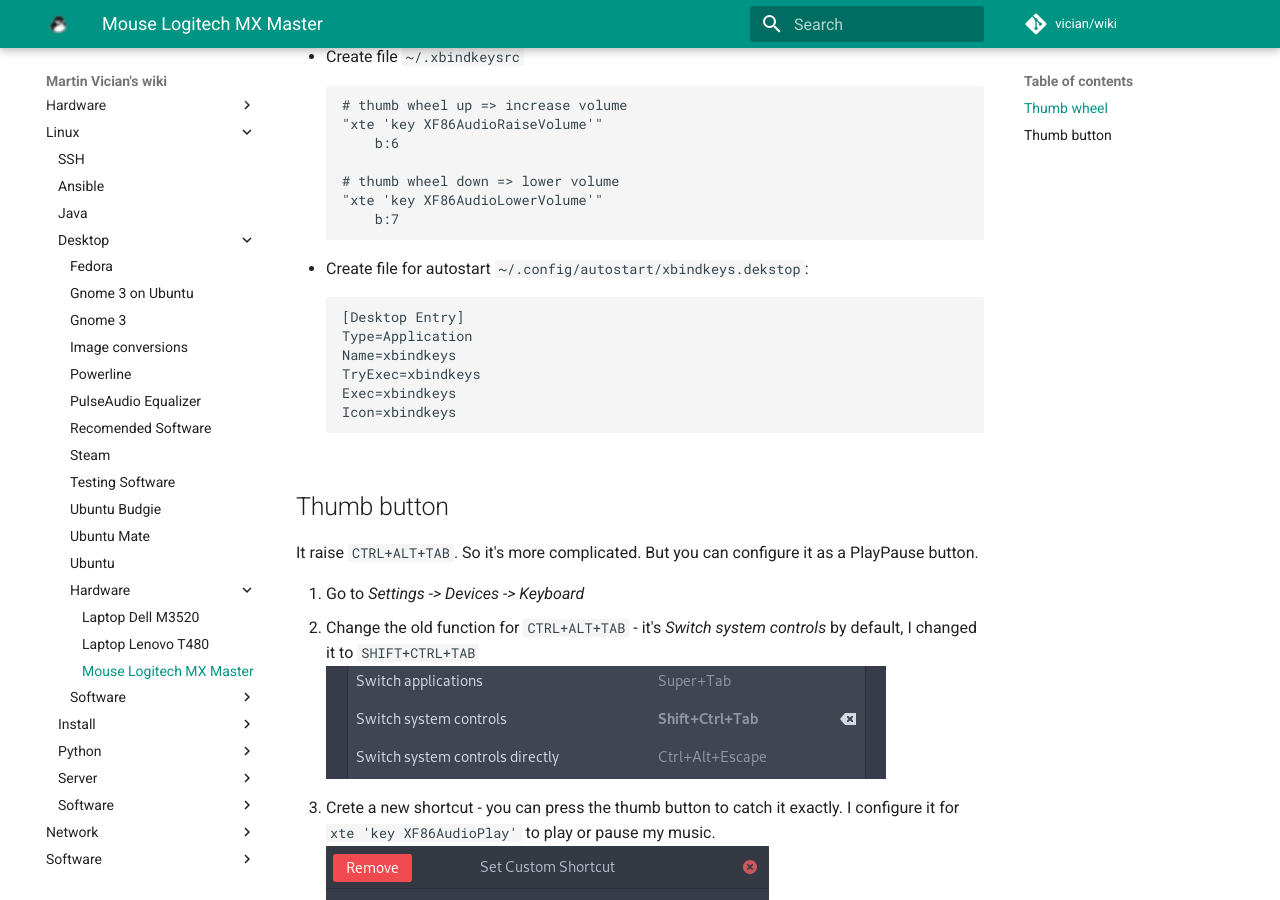
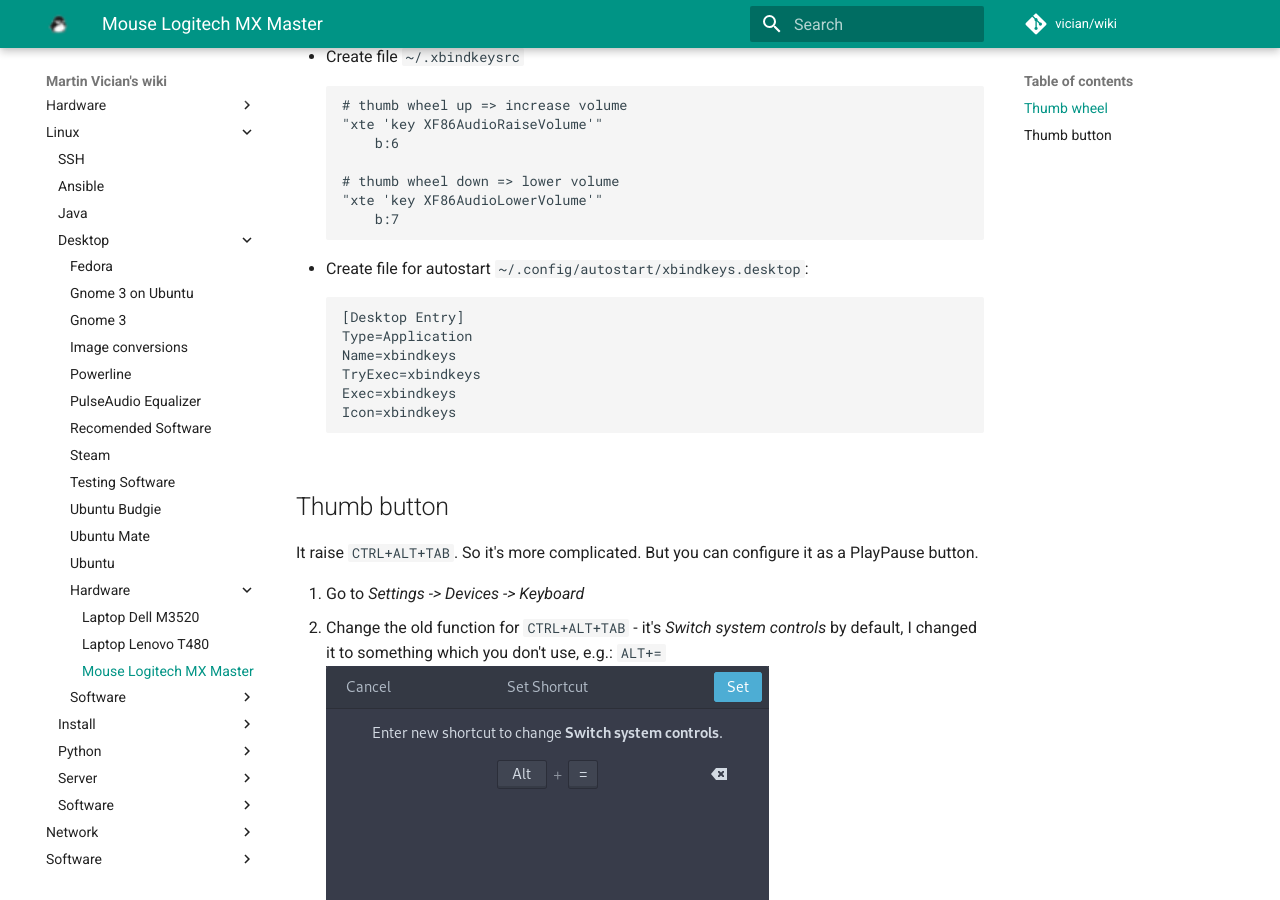
Before and after one commit to vician/wiki, an MkDocs documentation site: the page built from docs/linux/desktop/hardware/Mouse Logitech MX Master.md, in a window 1280 px wide and 900 px high, scrolled down 864 px. Built offline with MkDocs 1.6.1 and Material for MkDocs 9.7.7, drawn with Linux system fonts in a browser that asks for light colours; comment, search, counter and statistics services are not loaded.

Commit message:
fix shortcut

```diff
--- a/docs/linux/desktop/hardware/Mouse Logitech MX Master.md
+++ b/docs/linux/desktop/hardware/Mouse Logitech MX Master.md
@@ -28,7 +28,7 @@
 		"xte 'key XF86AudioLowerVolume'"
 			b:7
 
-- Create file for autostart `~/.config/autostart/xbindkeys.dekstop`:
+- Create file for autostart `~/.config/autostart/xbindkeys.desktop`:
 
 		[Desktop Entry]
 		Type=Application
@@ -42,5 +42,5 @@
 It raise `CTRL+ALT+TAB`. So it's more complicated. But you can configure it as a PlayPause button.
 
 1. Go to _Settings -> Devices -> Keyboard_
-2. Change the old function for `CTRL+ALT+TAB` - it's _Switch system controls_ by default, I changed it to `SHIFT+CTRL+TAB` ![](mxmaster-old.png)
+2. Change the old function for `CTRL+ALT+TAB` - it's _Switch system controls_ by default, I changed it to something which you don't use, e.g.: `ALT+=` ![](mxmaster-old.png)
 3. Crete a new shortcut - you can press the thumb button to catch it exactly. I configure it for `xte 'key XF86AudioPlay'` to play or pause my music. ![](mxmaster-new.png)
```
Also changed, not shown: docs/linux/desktop/hardware/mxmaster-old.png.
